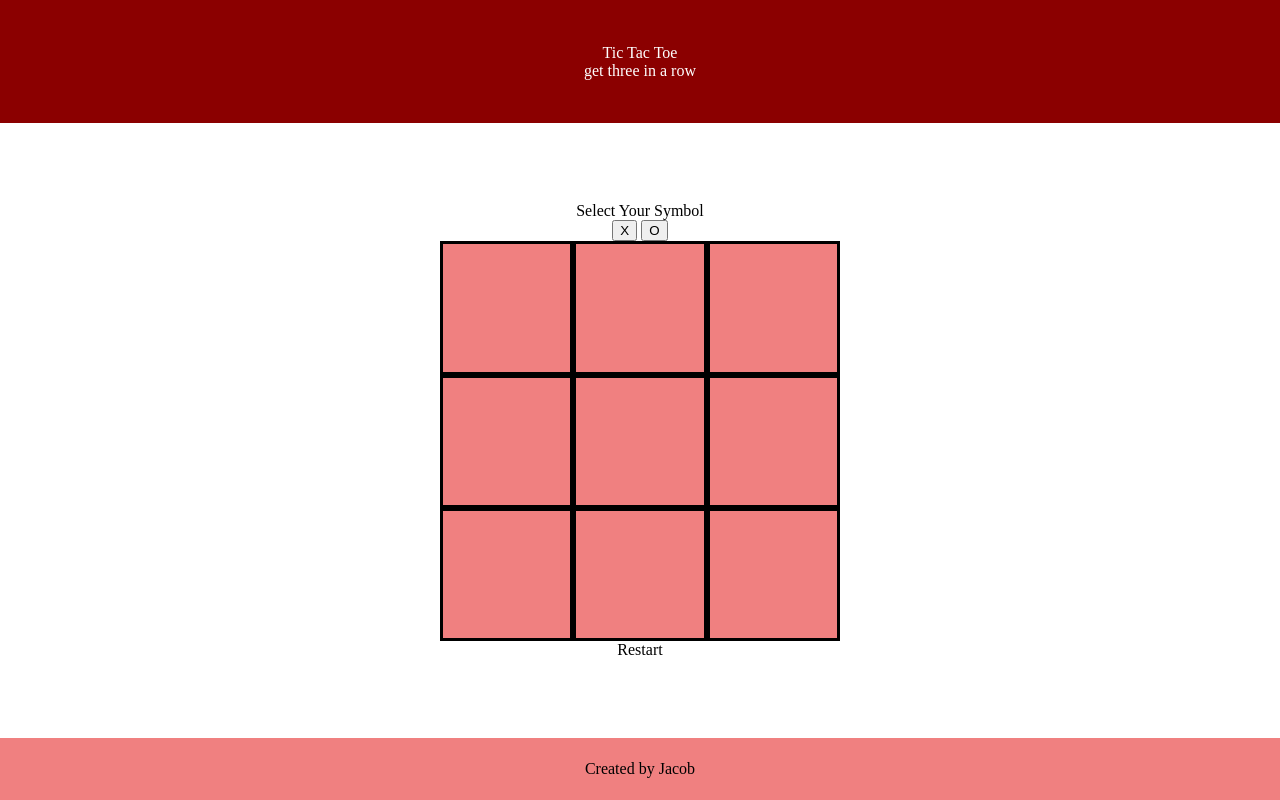
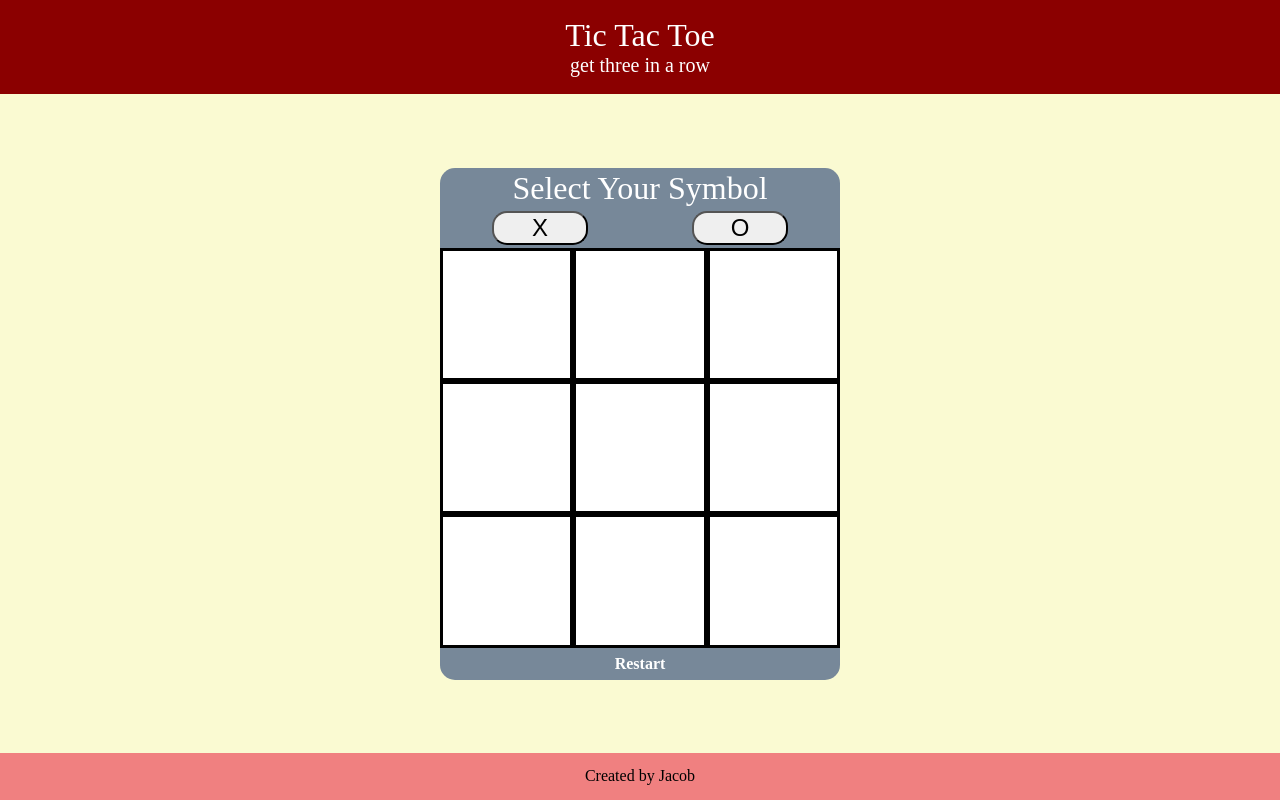
Before and after one commit to jakovid/Portfolio-03-Tic-Tac-Toe, a website: page dist/index.html in a window 1280 px wide. Drawn offline with Linux system fonts and the light colour scheme.

Commit message:
updated the style

```diff
--- a/style.css
+++ b/style.css
@@ -4,7 +4,7 @@
 
 #main {
     display: grid;
-    grid-template-rows: 2fr 10fr 1fr;
+    grid-template-rows: 2fr 14fr 1fr;
     height: 100vh;
 }
 
@@ -17,12 +17,47 @@
     align-items: center;
 }
 
+#headerTitle {
+    font-size: 2rem;
+}
+
+#headerSubTitle {
+    font-size: 1.25rem;
+}
+
 #gameZone {
     display: flex;
     flex-direction: column;
     align-items: center;
     justify-content: center;
     text-align: center;
+    background-color: lightgoldenrodyellow;
+}
+
+#gameZoneTop {
+    display: grid;
+    align-items: center;
+    background-color: lightslategray;
+    color: white;
+    width: 400px;
+    height: 5rem;
+    border-radius: 15px 15px 0 0;
+}
+
+#announcements {
+    font-size: 2rem;
+}
+
+#symbolSelectBox {
+    display: grid;
+    grid-template-columns: 1fr 1fr;
+    justify-items: center;
+}
+
+#symbolSelectBox>button {
+    font-size: 1.5rem;
+    width: 6rem;
+    border-radius: 15px;
 }
 
 #gameBoard {
@@ -36,8 +71,23 @@
     display: flex;
     align-items: stretch;
     /* height: 10px; */
-    background-color: lightcoral;
+    background-color: white;
     border: black solid;
+}
+
+#gameZoneBottom {
+    background-color: lightslategray;
+    display: flex;
+    width: 400px;
+    height: 2rem;
+    border-radius: 0 0 15px 15px;
+    color: white;
+    font-weight: bold;
+    align-items: center;
+    justify-content: center;
+}
+
+#restart {
 }
 
 #footer {
```
